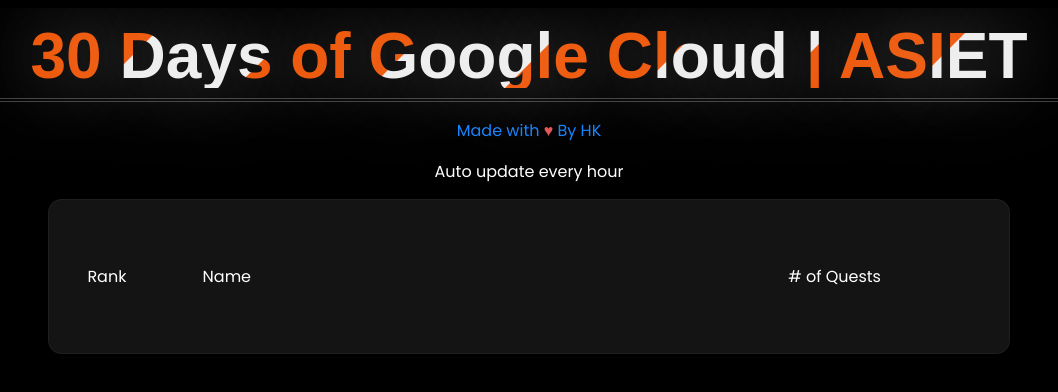
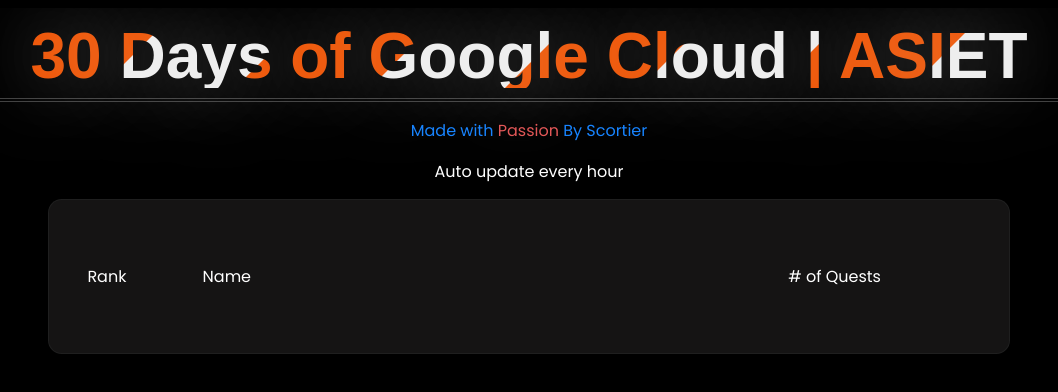
Before and after one commit to scortier/GCP_LeaderBoard, a plain HTML site: page index.html in a window 1280 px wide. Shown: the whole page, without its empty margins (119-1177 px from the left). Drawn offline with Linux system fonts and the light colour scheme.

Commit message:
New Structure

```diff
--- a/index.html
+++ b/index.html
@@ -19,7 +19,7 @@
     </p>
     </div>
     <div class="header-subtitle">
-      <a href="https://www.linkedin.com/in/harshitkumar197/" rel="noopener" target="_blank"> Made with <span style="color:#e25555" > ♥ </span> By HK </a>
+      <a href="https://www.linkedin.com/in/harshitkumar197/" rel="noopener" target="_blank"> Made with <span style="color:#e25555" > Passion </span> By Scortier </a>
       <p class="u-text--right">Auto update every hour</p>
 
 </div>
```
